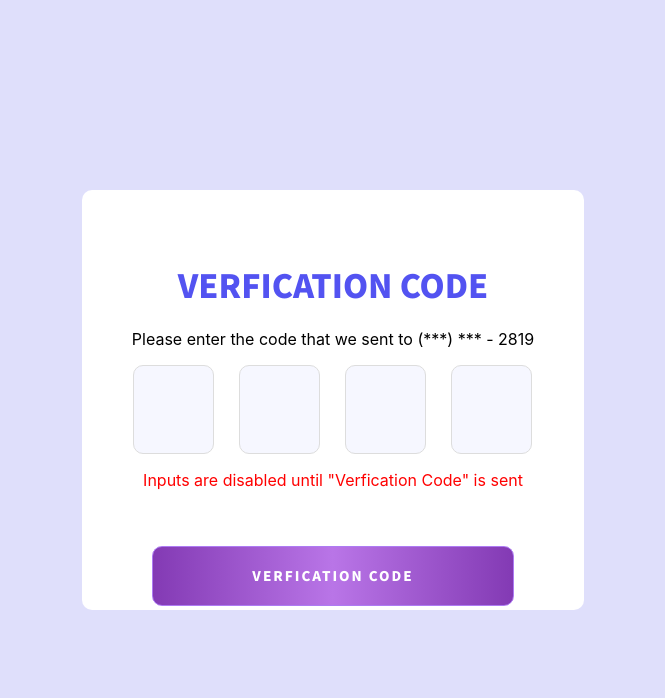
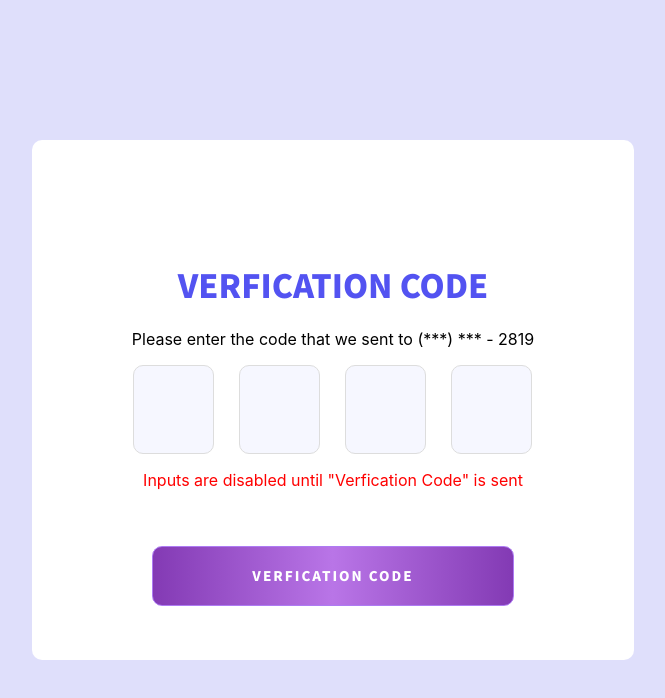
Before and after one commit to jcsmileyjr/adventofcss-verification-code, a React (Create React App) app: page / in a window 1280 px wide. Shown: the top 698 px of the page, without its empty margins (307-972 px from the left). Built offline with nearby package versions, Linux system fonts and the light colour scheme.

Commit message:
Fix desktop issue with button out of focus

```diff
--- a/src/App.css
+++ b/src/App.css
@@ -16,7 +16,7 @@ main {
   main {
     background-color: white;
     max-height: 40%;
-    padding: 50px;
+    padding: 100px;
   }
 }
 
```
